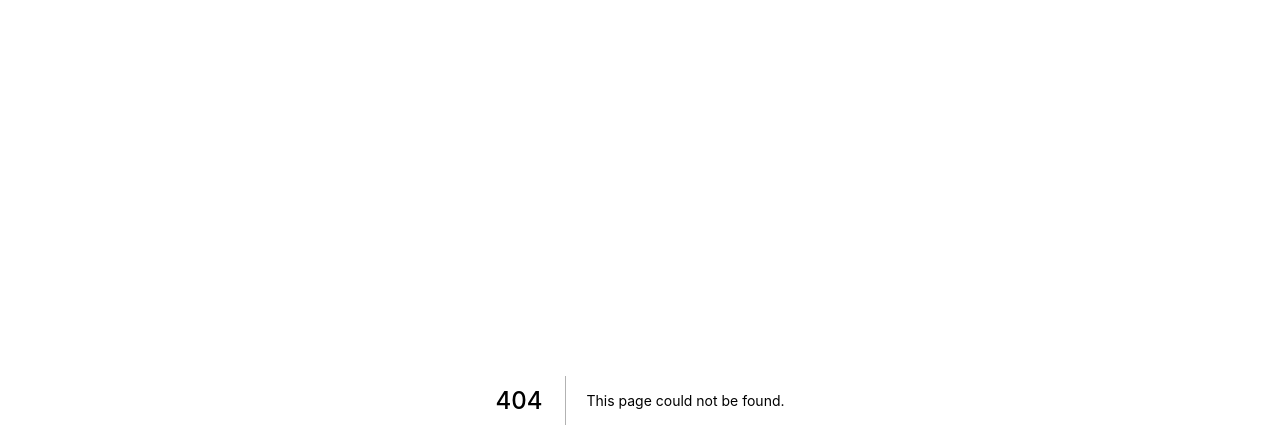
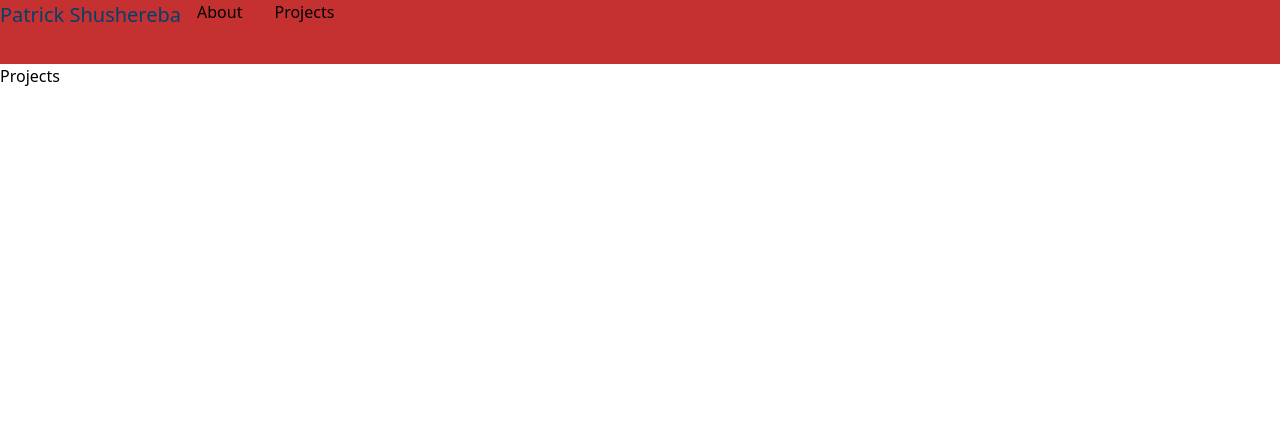
Before and after one commit to pshushereba/portfolio-v2, a Next.js app in the folder portfolio/: page /projects in a window 1280 px wide. Before the commit this address had no page. Shown: the top 448 px of the page. Built offline with nearby package versions, Linux system fonts and the light colour scheme.

Commit message:
Set up tailwindcss.

```diff
--- /dev/null
+++ b/portfolio/components/layout/Header.js
@@ -0,0 +1,21 @@
+import Link from "next/link";
+
+const Header = () => {
+  return (
+    <div className="bg-red-700 w-full h-16">
+      <div className="flex">
+        <h2 className="text-blue-400 text-xl">Patrick Shushereba</h2>
+        <div>
+          <Link href="/about">
+            <a className="m-4">About</a>
+          </Link>
+          <Link href="/projects">
+            <a className="m-4">Projects</a>
+          </Link>
+        </div>
+      </div>
+    </div>
+  );
+};
+
+export default Header;
--- /dev/null
+++ b/portfolio/components/layout/index.js
@@ -0,0 +1,11 @@
+import Header from "../Layout/Header.js";
+
+const Layout = ({ children }) => {
+  return (
+    <div>
+      <Header />
+    </div>
+  );
+};
+
+export default Layout;
--- a/portfolio/package.json
+++ b/portfolio/package.json
@@ -8,8 +8,12 @@
     "start": "next start"
   },
   "dependencies": {
+    "@fullhuman/postcss-purgecss": "^2.3.0",
+    "autoprefixer": "^9.8.5",
     "next": "9.5.0",
+    "postcss-import": "^12.0.1",
     "react": "16.13.1",
-    "react-dom": "16.13.1"
+    "react-dom": "16.13.1",
+    "tailwindcss": "^1.6.0"
   }
 }
--- a/portfolio/pages/_app.js
+++ b/portfolio/pages/_app.js
@@ -1,7 +1,7 @@
-import '../styles/globals.css'
+import "../styles/styles.css";
 
 function MyApp({ Component, pageProps }) {
-  return <Component {...pageProps} />
+  return <Component {...pageProps} />;
 }
 
-export default MyApp
+export default MyApp;
--- /dev/null
+++ b/portfolio/pages/about.js
@@ -0,0 +1,9 @@
+function about() {
+  return (
+    <div>
+      <p>About</p>
+    </div>
+  );
+}
+
+export default about;
--- a/portfolio/pages/index.js
+++ b/portfolio/pages/index.js
@@ -1,65 +1,16 @@
-import Head from 'next/head'
-import styles from '../styles/Home.module.css'
+import Head from "next/head";
+import styles from "../styles/Home.module.css";
+import Layout from "../components/layout/index.js";
 
-export default function Home() {
+const Index = ({ title, description, ...props }) => {
   return (
-    <div className={styles.container}>
-      <Head>
-        <title>Create Next App</title>
-        <link rel="icon" href="/favicon.ico" />
-      </Head>
+    <div>
+      <Layout>
+        <p className="text-lg">Hello, world!</p>
+        <p></p>
+      </Layout>
+    </div>
+  );
+};
 
-      <main className={styles.main}>
-        <h1 className={styles.title}>
-          Welcome to <a href="https://nextjs.org">Next.js!</a>
-        </h1>
-
-        <p className={styles.description}>
-          Get started by editing{' '}
-          <code className={styles.code}>pages/index.js</code>
-        </p>
-
-        <div className={styles.grid}>
-          <a href="https://nextjs.org/docs" className={styles.card}>
-            <h3>Documentation &rarr;</h3>
-            <p>Find in-depth information about Next.js features and API.</p>
-          </a>
-
-          <a href="https://nextjs.org/learn" className={styles.card}>
-            <h3>Learn &rarr;</h3>
-            <p>Learn about Next.js in an interactive course with quizzes!</p>
-          </a>
-
-          <a
-            href="https://github.com/vercel/next.js/tree/master/examples"
-            className={styles.card}
-          >
-            <h3>Examples &rarr;</h3>
-            <p>Discover and deploy boilerplate example Next.js projects.</p>
-          </a>
-
-          <a
-            href="https://vercel.com/import?filter=next.js&utm_source=create-next-app&utm_medium=default-template&utm_campaign=create-next-app"
-            className={styles.card}
-          >
-            <h3>Deploy &rarr;</h3>
-            <p>
-              Instantly deploy your Next.js site to a public URL with Vercel.
-            </p>
-          </a>
-        </div>
-      </main>
-
-      <footer className={styles.footer}>
-        <a
-          href="https://vercel.com?utm_source=create-next-app&utm_medium=default-template&utm_campaign=create-next-app"
-          target="_blank"
-          rel="noopener noreferrer"
-        >
-          Powered by{' '}
-          <img src="/vercel.svg" alt="Vercel Logo" className={styles.logo} />
-        </a>
-      </footer>
-    </div>
-  )
-}
+export default Index;
--- /dev/null
+++ b/portfolio/pages/projects.js
@@ -0,0 +1,12 @@
+import Layout from "../components/layout/index.js";
+
+function projects() {
+  return (
+    <div>
+      <Layout />
+      <p>Projects</p>
+    </div>
+  );
+}
+
+export default projects;
--- /dev/null
+++ b/portfolio/postcss.config.js
@@ -0,0 +1,15 @@
+const purgecss = [
+  "@fullhuman/postcss-purgecss",
+  {
+    content: ["./components/**/*.js", "./pages/**/*.js"],
+    defaultExtractor: (content) => content.match(/[\w-/:]+(?<!:)/g) || [],
+  },
+];
+module.exports = {
+  plugins: [
+    "postcss-import",
+    "tailwindcss",
+    "autoprefixer",
+    ...(process.env.NODE_ENV === "production" ? [purgecss] : []),
+  ],
+};
--- /dev/null
+++ b/portfolio/styles/styles.css
@@ -0,0 +1,3 @@
+@import "tailwindcss/base";
+@import "tailwindcss/components";
+@import "tailwindcss/utilities";
--- /dev/null
+++ b/portfolio/tailwind.config.js
@@ -0,0 +1,70 @@
+const plugin = require("tailwindcss/plugin");
+
+module.exports = {
+  theme: {
+    backgroundColor: (theme) => ({
+      ...theme("colors"),
+      plusPink: "#FF19A3",
+      headFoot: "#363537",
+      mobileFoot: "#F9F9F9",
+      chartPurple: "#DAC5FF",
+    }),
+    inset: (theme) => ({
+      "halfCircle-X": "21px",
+      "halfCircle-Y": "8px",
+      "halfCircle|X": "22px",
+      "halfCircle|Y": "4px",
+    }),
+    textColor: (theme) => ({
+      ...theme("colors"),
+      footerText: "#5A5A5A",
+    }),
+    extend: {
+      colors: {
+        "soft-gray": "#e5e5e5",
+        "dark-gray": "#5A5A5A",
+        "btn-pink": "#FE42B3",
+        "active-blue": "#8D4CFF",
+        "item-hover": "#1F7Da2",
+        "cyan-300": "#00426C",
+        "red-100": "#B10505",
+        "pink-200": "#FFEDF7",
+        "pink-300": "#FFA5DB",
+        "pink-400": "#FE42B3",
+        "pink-500": "#FF19A3",
+        "orange-100": "#D89F0E",
+        "teal-100": "#ACF3F8",
+        "teal-200": "#82F7FF",
+        "teal-300": "#24EEFB",
+        "teal-400": "#00E2F0",
+        "green-100": "#D5E2A2",
+        "green-200": "#B5CD57",
+        "green-300": "#A5CE03",
+        "green-400": "#CCFF00",
+        "green-450": "#9ABA19",
+        "green-500": "#4D8037",
+        "purple-100": "#DAC5FF",
+        "purple-200": "#D7B8FF",
+        "purple-300": "#BF9BFF",
+        "purple-400": "#A674FF",
+        "purple-500": "#8D4CFF",
+        "gray-10": "#F9F9F9",
+        "gray-50": "#EAEAEA",
+        "gray-100": "#B7B7B7",
+        "gray-200": "#797979",
+        "gray-300": "#5A5A5A",
+        "gray-400": "#363537",
+        "blue-400": "#00426C",
+        "mr-96": "24rem",
+      },
+      height: {
+        "96": "24rem",
+      },
+    },
+  },
+  variants: {
+    backgroundColor: ["responsive", "hover", "focus", "active"],
+    textColor: ["responsive", "hover", "focus", "active", "disabled"],
+    cursor: ["disabled", "hover"],
+  },
+};
```
Also changed, not shown: 1 other file (tests, documents, lock files or other folders).
